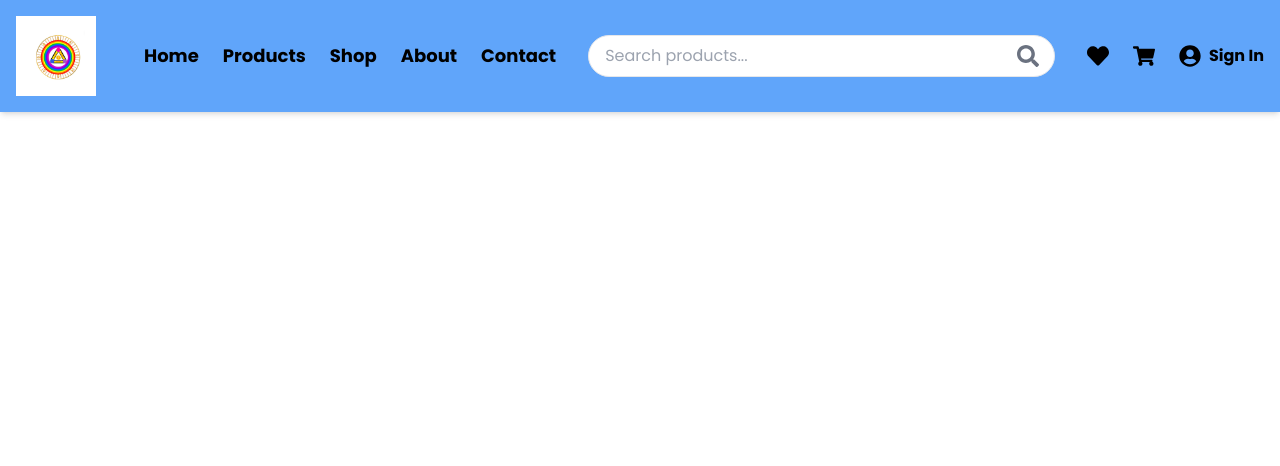
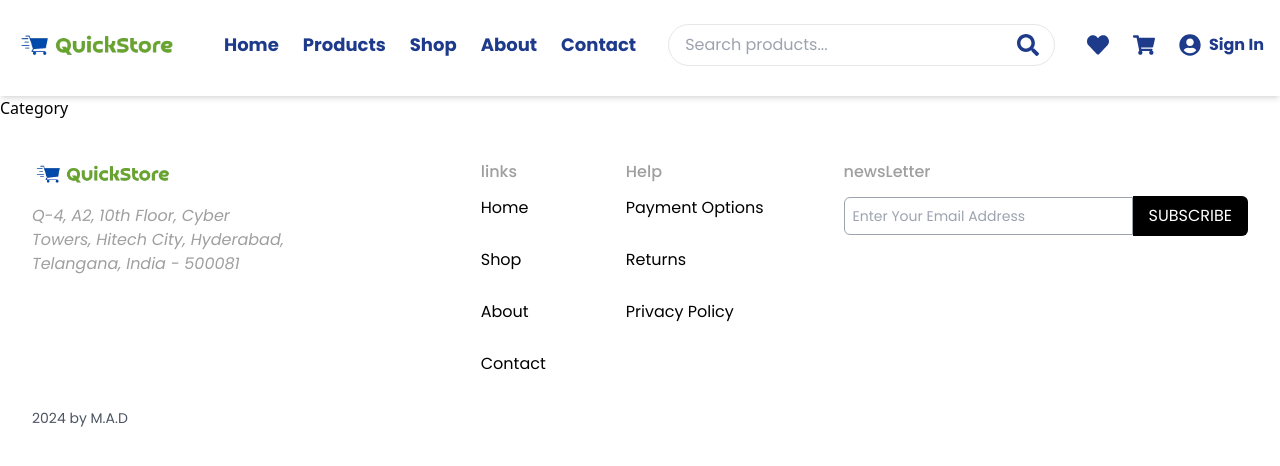
Before and after one commit to bhuvanagiriankammarao/quickmart, a React (Vite) app in the folder client/: page /category in a window 1280 px wide. Shown: the top 466 px of the page. Built offline with nearby package versions, Linux system fonts and the light colour scheme.

Commit message:
created category pages

```diff
--- a/client/src/App.jsx
+++ b/client/src/App.jsx
@@ -3,6 +3,7 @@ import { BrowserRouter as Router } from 'react-router-dom';
 import Navbar from './components//Navbar'; // Adjusted import path
 import AppRoutes from './pages/Routes';
 import { CartProvider } from './context/CartContext';  // Ensure CartContext exists and is correctly imported
+import Footer from './components/Footer';
 
 const App = () => {
   return (
@@ -12,7 +13,9 @@ const App = () => {
           <Navbar />
           <AppRoutes />
         </div>
+        <Footer />
       </CartProvider>
+
     </Router>
   );
 };
--- /dev/null
+++ b/client/src/components/Footer.jsx
@@ -0,0 +1,65 @@
+import React from 'react'
+import { Logo } from '../assets/images'
+import { footerLinks } from '../data'
+
+const Footer = () => {
+  return (
+    <footer className='bg-white py-10 px-8 font-poppins'>
+      <div className='flex justify-between gap-10 items-start flex-wrap max-lg:flex-col'>
+        {/* Logo Section */}
+        <div className='flex flex-col items-start mb-8'>
+          <a href='/'>
+            <img src={Logo} width={140} height={40} alt='Lyros Logo' />
+          </a>
+          <address className='mt-4 text-custom-16 text-steelGray font-400'>
+
+
+            Q-4, A2, 10th Floor, Cyber <br />
+            Towers, Hitech City, Hyderabad, <br />
+             Telangana, India - 500081  <br />
+          </address>
+        </div>
+
+        {/* Links Section */}
+        <div className='flex flex-wrap gap-20'>
+          {footerLinks.map((section) => (
+            <div key={section.title}>
+              <h5 className='text-custom-16 text-steelGray font-medium mb-3'>
+                {section.title}
+              </h5>
+              <ul className='space-y-7'>
+                {section.links.map((link) => (
+                  <li key={link.name} className='mb-2'>
+                    {link.name === "SUBSCRIBE" ? (
+                      <div className="flex items-center">
+                        <input
+                          type="email"
+                          placeholder="Enter Your Email Address"
+                          className="border border-gray-400 p-2 rounded-l-md text-sm"
+                        />
+                        <button className="bg-black text-white px-4 py-2 rounded-r-md">
+                          {link.name}
+                        </button>
+                      </div>
+                    ) : (
+                      <a href={link.link} className='hover:text-gray-800'>
+                        {link.name}
+                      </a>
+                    )}
+                  </li>
+                ))}
+              </ul>
+            </div>
+          ))}
+        </div>
+      </div>
+
+      {/* Footer Bottom */}
+      <div className='mt-8 text-sm text-gray-600'>
+        2024 by M.A.D
+      </div>
+    </footer>
+  )
+}
+
+export default Footer
--- a/client/src/components/Navbar.jsx
+++ b/client/src/components/Navbar.jsx
@@ -1,9 +1,9 @@
 // src/components/navbar/Navbar.jsx
 import React, { useContext, useState } from "react";
 import { FaSearch, FaUserCircle, FaHeart, FaShoppingCart } from "react-icons/fa";
-import { Link, useNavigate } from "react-router-dom"; // Import useNavigate
-import { CartContext } from "../context/CartContext";  // Import CartContext
-import logo from "../assets/images/logo.png"; //import
+import { Link, useNavigate } from "react-router-dom";
+import { CartContext } from "../context/CartContext";
+import logo from "../assets/images/logo.png";
 
 const Navbar = () => {
   const { cartItems } = useContext(CartContext);
@@ -24,13 +24,15 @@ const Navbar = () => {
   };
 
   return (
-    <nav className="bg-blue-400 shadow-md p-4 font-poppins">
+    <nav className=" shadow-md p-4 font-poppins h-24 pt-6">
       <div className="container mx-auto flex justify-between items-center">
         {/* Left Section: Logo + Navigation Links */}
         <div className="flex items-center gap-12">
-          <img src={logo} alt="Logo" className="w-20 h-20 flex items-start" />
+          <Link to='/'>
+          <img src={logo} alt="Logo" className="w-40 h-30 flex items-start" />
+          </Link>
 
-          <ul className="hidden md:flex gap-6 text-lg font-bold">
+          <ul className="hidden md:flex gap-6 text-lg font-bold text-blue-900">
             <li className="hover:text-red-500 cursor-pointer">
               <Link to="/">Home</Link>
             </li>
@@ -59,20 +61,20 @@ const Navbar = () => {
               onChange={(e) => setSearchQuery(e.target.value)} // Update state on input change
               className="w-full border rounded-full py-2 px-4 focus:outline-none focus:ring-2 focus:ring-green-500"
             />
-            <button type="submit" className="absolute right-4 top-2.5 text-gray-500 cursor-pointer">
+            <button type="submit" className="absolute right-4 top-2.5 cursor-pointer  text-blue-900">
               <FaSearch size={22} />
             </button>
           </form>
         </div>
 
         {/* Right Section: Icons + Sign In */}
-        <div className="flex items-center gap-6">
+        <div className="flex items-center gap-6  text-blue-900">
           <Link to="/wishlist">
-            <FaHeart size={22} className="cursor-pointer" />
+            <FaHeart size={22} className="cursor-pointer  hover:text-gray-600" />
           </Link>
           <Link to="/cart">
             <div className="relative">
-              <FaShoppingCart size={22} className="cursor-pointer" />
+              <FaShoppingCart size={22} className="cursor-pointer  hover:text-gray-600" />
               {cartItems.length > 0 && (
                 <span className="absolute top-0 right-0 bg-red-500 text-white text-xs rounded-full w-4 h-4 flex items-center justify-center">
                   {cartItems.length}
@@ -82,7 +84,7 @@ const Navbar = () => {
           </Link>
           <button
             onClick={handleSignInClick} // Updated onClick to use navigate
-            className="flex items-center gap-2 hover:text-green-500 font-bold"
+            className="flex items-center gap-2 hover:text-gray-500 font-bold"
           >
             <FaUserCircle size={22} />
             <span>Sign In</span>
--- a/client/src/components/ProductCard.jsx
+++ b/client/src/components/ProductCard.jsx
@@ -1,4 +1,5 @@
 import React from 'react';
+import { Link } from 'react-router-dom';
 
 const ProductCard = ({ imgURL, name, quantity, price, orignalPrice }) => {
   return (
@@ -29,6 +30,7 @@ const ProductCard = ({ imgURL, name, quantity, price, orignalPrice }) => {
       <div className="absolute inset-0 flex flex-col items-center justify-center
       bg-dimGray bg-opacity-80 opacity-0 group-hover:opacity-100 transition-opacity duration-300">
         {/* Add to Cart Button */}
+
         <button className="text-orangeCustom font-semibold mb-4 bg-white
          absolute w-[202px] h-[48px] gap-0 opacity-0
          group-hover:opacity-100 transition-opacity">Add to cart</button>
--- a/client/src/data/index.js
+++ b/client/src/data/index.js
@@ -88,3 +88,57 @@ export const categoriesHomePage = [
 
 
   ]
+
+
+
+  export const features = [
+    {
+        title: "Free Delivery",
+        text: "For all oders over $50, consectetur adipim scing eli",
+
+    },
+
+    {
+        title: "Quality Checks",
+        text: "If goods have problems, consectetur adipim scing elit.",
+
+    },
+
+    {
+        title: "Secure Payment",
+        text: "100% secure payment, consectetur adipim scing elit.",
+
+    },
+  ]
+
+
+
+
+  export const footerLinks = [
+    {
+        title: "links",
+        links: [
+            { name: "Home", link: "/home" },
+            { name: "Shop", link: "/shop" },
+            { name: "About", link: "/about" },
+            { name: "Contact", link: "/contact" },
+
+        ],
+    },
+    {
+        title: "Help",
+        links: [
+            { name: "Payment Options", link: "/" },
+            { name: "Returns", link: "/" },
+            { name: "Privacy Policy", link: "/" },
+
+        ],
+    },
+    {
+        title: "newsLetter",
+        links: [
+            { name: "SUBSCRIBE" },
+
+        ],
+    },
+];
--- /dev/null
+++ b/client/src/pages/Category/Category.jsx
@@ -0,0 +1,9 @@
+import React from 'react'
+
+const Category = () => {
+  return (
+    <div>Category</div>
+  )
+}
+
+export default Category
--- a/client/src/pages/Routes.jsx
+++ b/client/src/pages/Routes.jsx
@@ -10,6 +10,7 @@ import SignUp from './SignUp/SignUp';  // Updated import path
 import SearchResults from './SearchResults/SearchResults';  // Updated import path
 import Cart from './Cart/Cart';  // Updated import path
 import Wishlist from './Wishlist/Wishlist';  // Updated import path
+import Category from './Category/Category';
 
 const AppRoutes = () => {
   return (
@@ -23,6 +24,7 @@ const AppRoutes = () => {
       <Route path="/search" element={<SearchResults />} />
       <Route path="/cart" element={<Cart />} />
       <Route path="/wishlist" element={<Wishlist />} />
+      <Route path="/category" element={<Category />} />
     </Routes>
   );
 };
--- a/client/src/pages/Wishlist.jsx
+++ /dev/null
@@ -1,14 +0,0 @@
-// src/pages/Wishlist.jsx
-import React from 'react';
-
-const Wishlist = () => {
-  return (
-    <div className="container mx-auto p-4">
-      <h1 className="text-2xl font-bold">My Wishlist</h1>
-      {/* Add your wishlist items here */}
-      <p>Your wishlist items will appear here.</p>
-    </div>
-  );
-};
-
-export default Wishlist;
--- a/client/src/section/FeaturesSection.jsx
+++ b/client/src/section/FeaturesSection.jsx
@@ -1,8 +1,19 @@
 import React from 'react'
+import { features } from '../data'
 
 const FeaturesSection = () => {
   return (
-    <div>FeaturesSection</div>
+    <div className="bg-crystalAqua py-8 font-poppins
+    w-[1440px] h-[300px] ">
+      <div className="max-w-6xl mx-auto my-16 flex justify-between items-center">
+        {features.map((feature) => (
+          <div key={feature.title} className="text-white text-center w-1/3 px-4">
+            <h1 className="font-semibold text-custom-32 mb-2">{feature.title}</h1>
+            <p className=" font-400 text-custom-20">{feature.text}</p>
+          </div>
+        ))}
+      </div>
+    </div>
   )
 }
 
--- a/client/src/section/Homecategories.jsx
+++ b/client/src/section/Homecategories.jsx
@@ -7,23 +7,26 @@ const HomeCategories = () => {
     <div className="text-center py-20">
       {/* Header */}
       <div>
-        <h1 className=" font-bold font-poppins text-custom-32 text-dimGray">Our Categories</h1>
-        <h2 className=" text-custom-20 font-poppins font-400 text-cloudGray mt-2">Top Grocery Categories</h2>
+        <h1 className="font-bold font-poppins text-custom-32 text-dimGray">
+          Our Categories</h1>
+        <h2 className="text-custom-20 font-poppins font-400 text-cloudGray mt-2">
+          Top Grocery Categories</h2>
       </div>
 
       {/* Category Cards */}
-      <div className="flex justify-center space-x-8 mt-10">
+      <div className="flex flex-col md:flex-row md:justify-center md:space-x-8 mt-10">
         {categoriesHomePage.map((item) => (
           <div
             key={item.title}
-            className="flex flex-col items-center p-4  rounded-lg"
+            className="flex flex-col items-center p-4 rounded-lg mb-8 md:mb-0"
           >
             {/* Image */}
-            <Link to="/shop">
-            <img src={item.imgURL} alt={item.title} className="w-52 h-48 object-cover mb-4" />
+            <Link to="/category">
+              <img src={item.imgURL} alt={item.title} className="w-full h-48 object-cover
+               mb-4 md:w-52" />
             </Link>
 
-            <p className=" font-semibold text-custom-24 text-dimGray ">{item.title}</p>
+            <p className="font-semibold text-custom-24 text-dimGray">{item.title}</p>
           </div>
         ))}
       </div>
--- a/client/src/section/ProductsHome.jsx
+++ b/client/src/section/ProductsHome.jsx
@@ -10,7 +10,8 @@ const ProductsHome = () => {
       font-bold">Our Products</h2>
 
       {/* Products Grid */}
-      <div className="grid grid-cols-1 sm:grid-cols-2 md:grid-cols-3 lg:grid-cols-4 gap-6 px-4">
+      <div className="grid grid-cols-1 sm:grid-cols-2 md:grid-cols-3 lg:grid-cols-4 gap-6
+      px-4">
         {ourProducts.map((product) => (
           <ProductCard key={product.name} {...product} />
         ))}
@@ -20,7 +21,8 @@ const ProductsHome = () => {
       <div className="text-center mt-8">
         <Link to='/shop'>
       <button className="text-orangeCustom bg-white text-sm w-48
-      px-6 py-2 rounded-md border border-orange-500 hover:bg-orange-600 hover:text-white ">
+      px-6 py-2 rounded-md border border-orange-500 hover:bg-orange-600
+       hover:text-white ">
        Show More
       </button>
       </Link>
```
Also changed, not shown: client/src/assets/images/logo.png.
